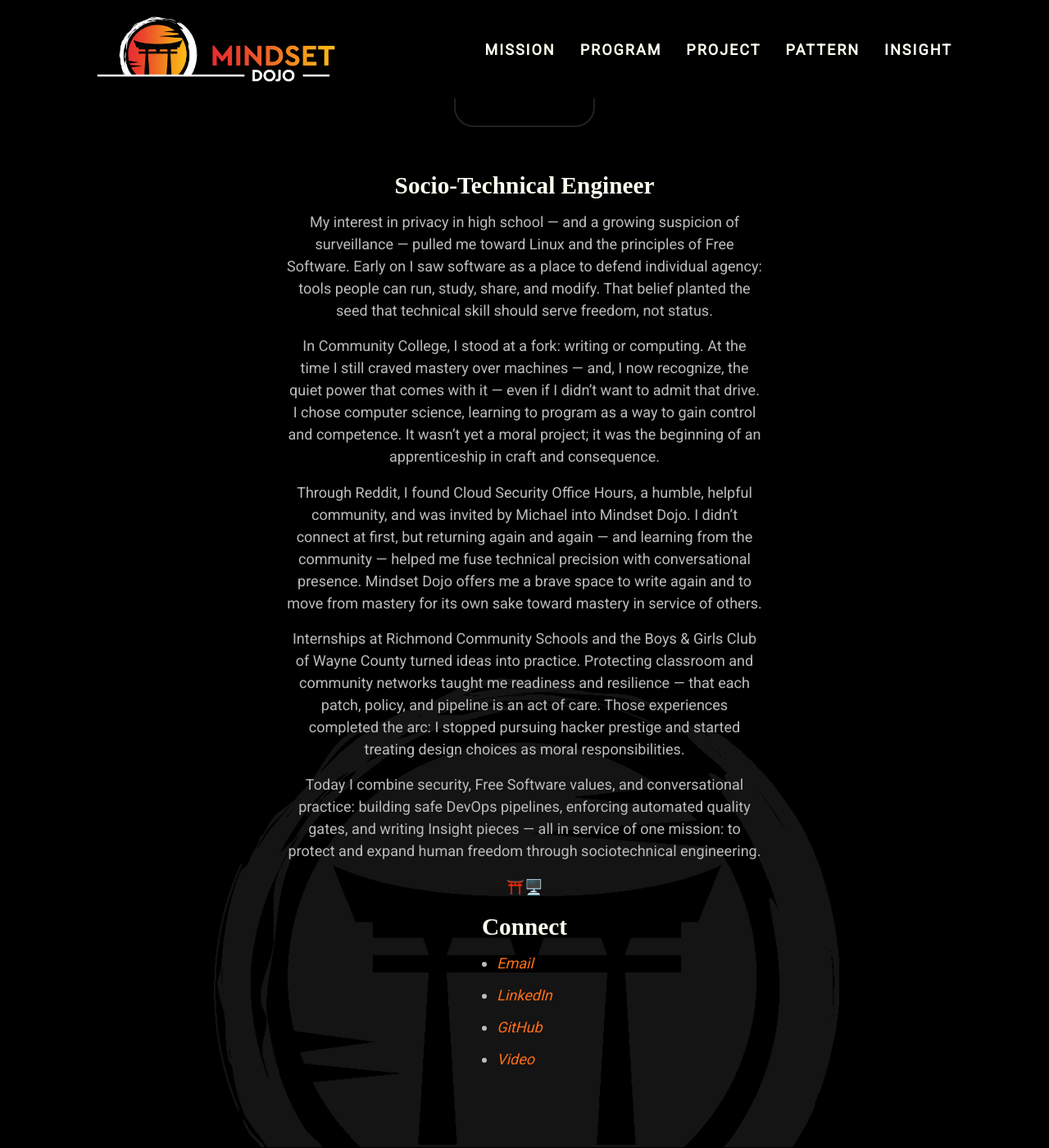
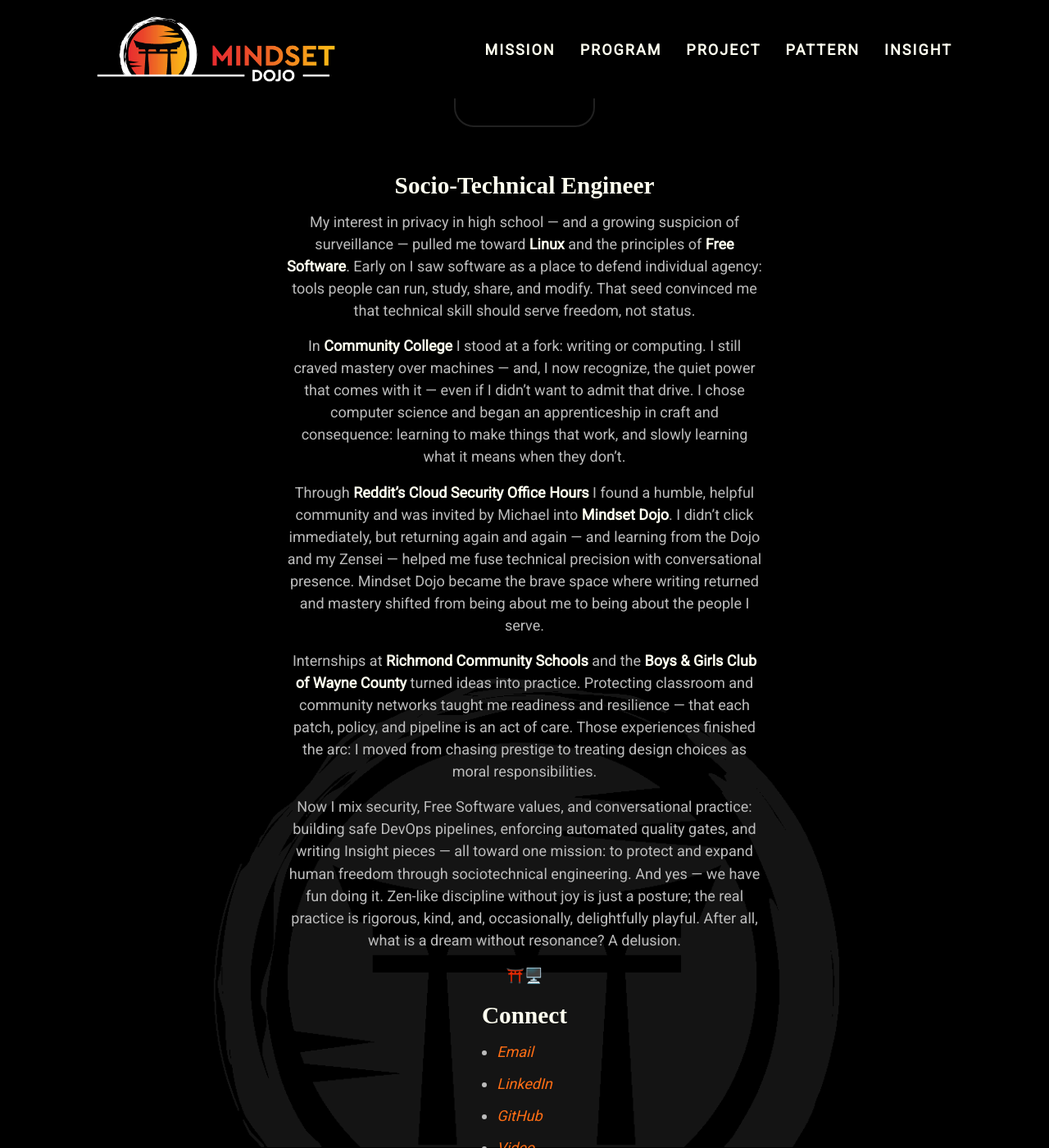
Before and after one commit to mindset-dojo/mindset-dojo.github.io, a Jekyll site: the page built from _authors/kyle-ingersoll.md, in a window 1280 px wide and 1400 px high, scrolled down 395 px. Shown: the whole window at 82% size. Built offline with Jekyll 4.4.1, drawn with Linux system fonts in a browser that asks for light colours; some web fonts are replaced.

Commit message:
feat(kyle-ingersoll): add in the importance of fun to about section.

```diff
--- a/_authors/kyle-ingersoll.md
+++ b/_authors/kyle-ingersoll.md
@@ -18,15 +18,15 @@
 about: |
   ### Socio-Technical Engineer
 
-  My interest in privacy in high school — and a growing suspicion of surveillance — pulled me toward Linux and the principles of Free Software. Early on I saw software as a place to defend individual agency: tools people can run, study, share, and modify. That belief planted the seed that technical skill should serve freedom, not status.
+  My interest in privacy in high school — and a growing suspicion of surveillance — pulled me toward **Linux** and the principles of **Free Software**. Early on I saw software as a place to defend individual agency: tools people can run, study, share, and modify. That seed convinced me that technical skill should serve freedom, not status.
 
-  In Community College, I stood at a fork: writing or computing. At the time I still craved mastery over machines — and, I now recognize, the quiet power that comes with it — even if I didn’t want to admit that drive. I chose computer science, learning to program as a way to gain control and competence. It wasn’t yet a moral project; it was the beginning of an apprenticeship in craft and consequence.
+  In **Community College** I stood at a fork: writing or computing. I still craved mastery over machines — and, I now recognize, the quiet power that comes with it — even if I didn’t want to admit that drive. I chose computer science and began an apprenticeship in craft and consequence: learning to make things that work, and slowly learning what it means when they don’t.
 
-  Through Reddit, I found Cloud Security Office Hours, a humble, helpful community, and was invited by Michael into Mindset Dojo. I didn’t connect at first, but returning again and again — and learning from the community — helped me fuse technical precision with conversational presence. Mindset Dojo offers me a brave space to write again and to move from mastery for its own sake toward mastery in service of others.
+  Through **Reddit’s Cloud Security Office Hours** I found a humble, helpful community and was invited by Michael into **Mindset Dojo**. I didn’t click immediately, but returning again and again — and learning from the Dojo and my Zensei — helped me fuse technical precision with conversational presence. Mindset Dojo became the brave space where writing returned and mastery shifted from being about me to being about the people I serve.
 
-  Internships at Richmond Community Schools and the Boys & Girls Club of Wayne County turned ideas into practice. Protecting classroom and community networks taught me readiness and resilience — that each patch, policy, and pipeline is an act of care. Those experiences completed the arc: I stopped pursuing hacker prestige and started treating design choices as moral responsibilities.
+  Internships at **Richmond Community Schools** and the **Boys & Girls Club of Wayne County** turned ideas into practice. Protecting classroom and community networks taught me readiness and resilience — that each patch, policy, and pipeline is an act of care. Those experiences finished the arc: I moved from chasing prestige to treating design choices as moral responsibilities.
 
-  Today I combine security, Free Software values, and conversational practice: building safe DevOps pipelines, enforcing automated quality gates, and writing Insight pieces — all in service of one mission: to protect and expand human freedom through sociotechnical engineering.
+  Now I mix security, Free Software values, and conversational practice: building safe DevOps pipelines, enforcing automated quality gates, and writing Insight pieces — all toward one mission: to protect and expand human freedom through sociotechnical engineering. And yes — we have fun doing it. Zen-like discipline without joy is just a posture; the real practice is rigorous, kind, and, occasionally, delightfully playful. After all, what is a dream without resonance? A delusion.
 
   ⛩️🖥️
 
```
